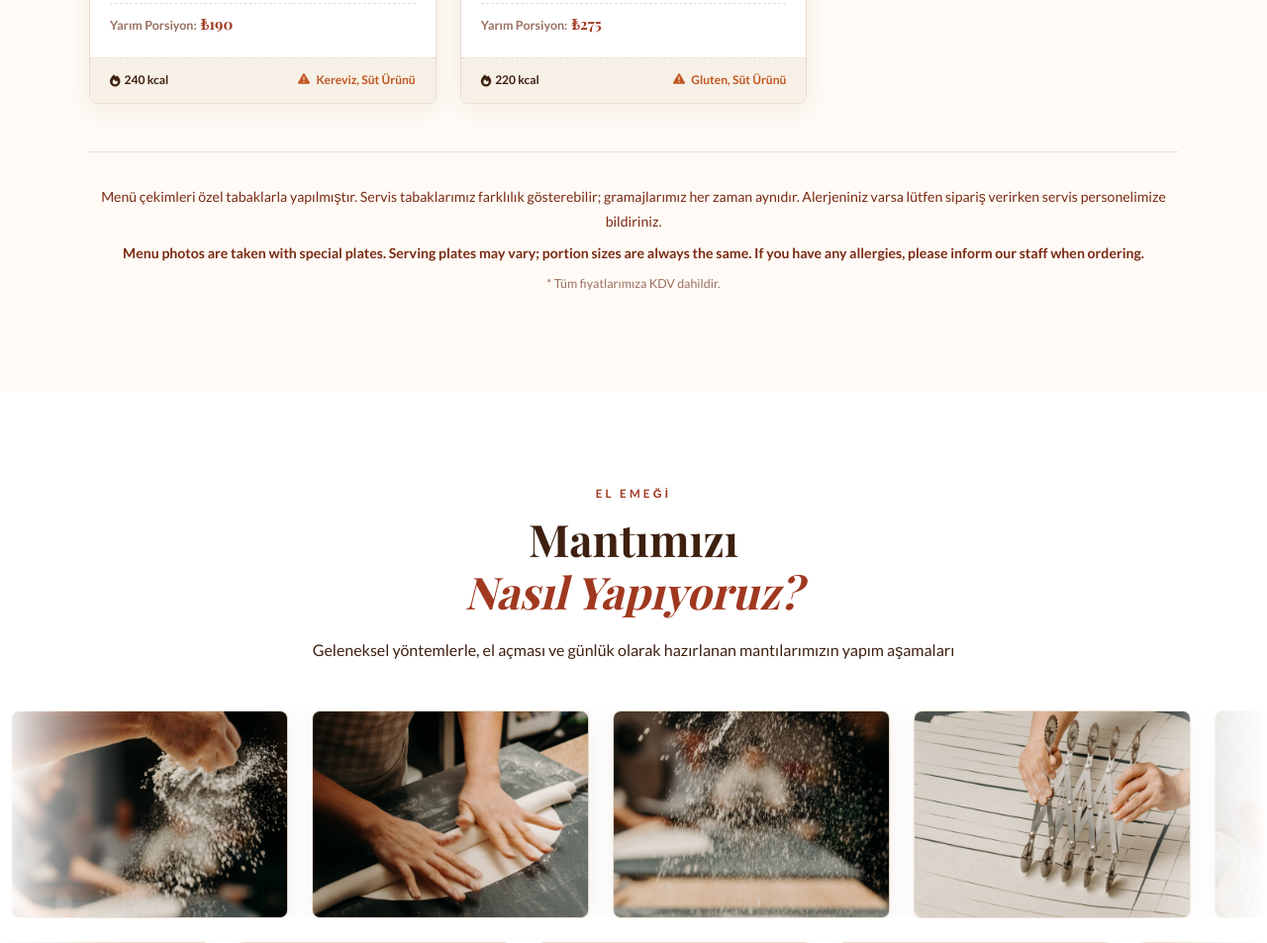
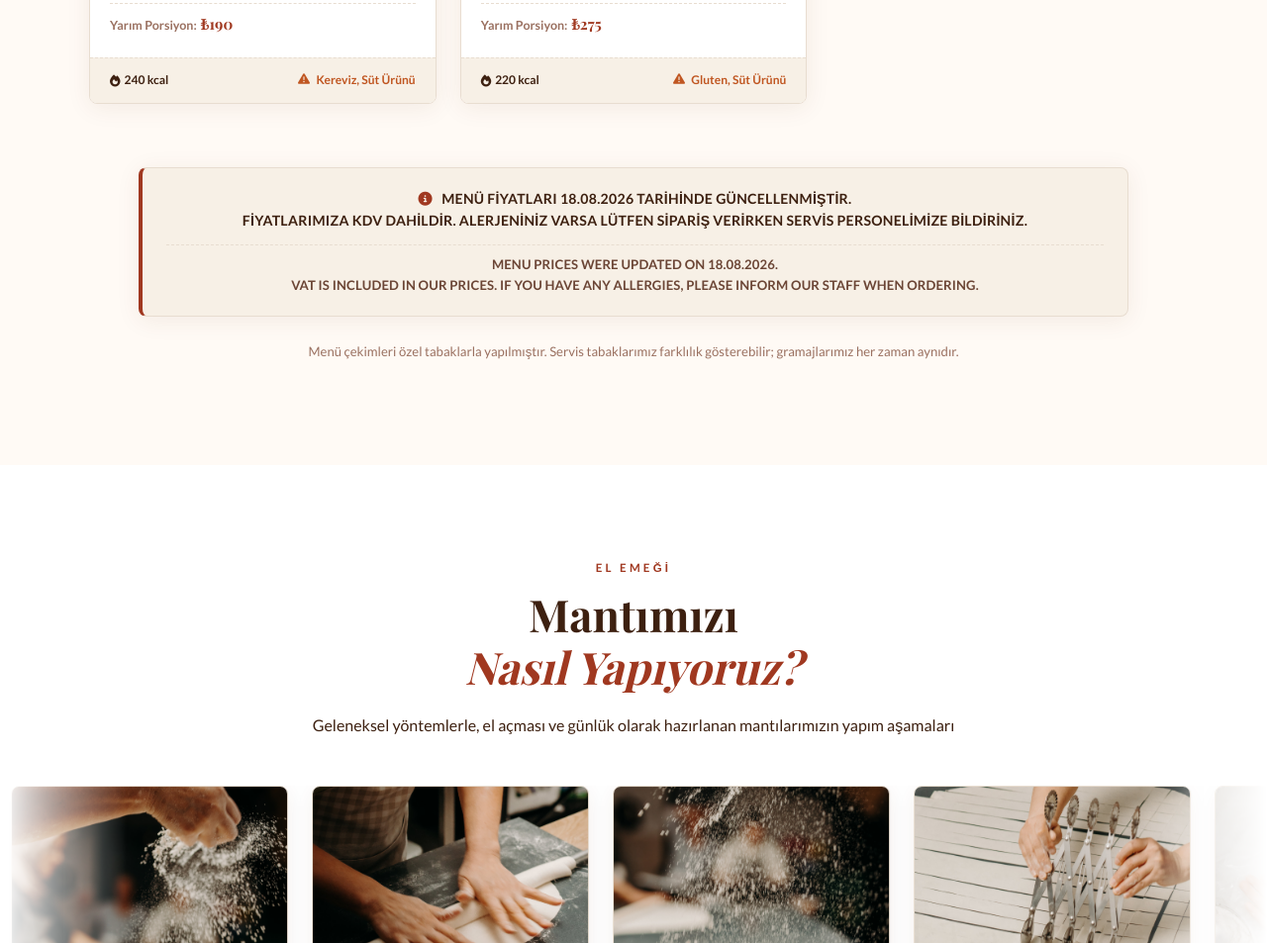
Before and after one commit to dijitalhomee-prog/Sinopia-Mant-, a website: page index.html in a window 1280 px wide. Shown: the part 2725-3678 px from the top of the page at 99% size. Drawn offline with nearby package versions, Linux system fonts and the light colour scheme; no server answers; grey boxes are pictures that could not be loaded; a web font is replaced by a local one.

Commit message:
feat: add menu price update and allergen info bar

```diff
--- a/index.html
+++ b/index.html
@@ -874,9 +874,13 @@
   </div>
 
   <div class="reveal menu-disclaimer">
-    <p class="md-tr">Menü çekimleri özel tabaklarla yapılmıştır. Servis tabaklarımız farklılık gösterebilir; gramajlarımız her zaman aynıdır. Alerjeniniz varsa lütfen sipariş verirken servis personelimize bildiriniz.</p>
-    <p class="md-en">Menu photos are taken with special plates. Serving plates may vary; portion sizes are always the same. If you have any allergies, please inform our staff when ordering.</p>
-    <p class="md-vat">* Tüm fiyatlarımıza KDV dahildir.</p>
+    <div class="menu-info-bar">
+      <div class="mib-content">
+        <p class="mib-tr"><i class="fa-solid fa-circle-info"></i> MENÜ FİYATLARI 18.08.2026 TARİHİNDE GÜNCELLENMİŞTİR.<br>FİYATLARIMIZA KDV DAHİLDİR. ALERJENİNİZ VARSA LÜTFEN SİPARİŞ VERİRKEN SERVİS PERSONELİMİZE BİLDİRİNİZ.</p>
+        <p class="mib-en">MENU PRICES WERE UPDATED ON 18.08.2026.<br>VAT IS INCLUDED IN OUR PRICES. IF YOU HAVE ANY ALLERGIES, PLEASE INFORM OUR STAFF WHEN ORDERING.</p>
+      </div>
+    </div>
+    <p class="md-tr">Menü çekimleri özel tabaklarla yapılmıştır. Servis tabaklarımız farklılık gösterebilir; gramajlarımız her zaman aynıdır.</p>
   </div>
 </section>
 <section class="gallery-section" id="yapilisi">
--- a/style.css
+++ b/style.css
@@ -277,24 +277,57 @@ footer img{height:48px;margin-bottom:1.25rem;opacity:.85}
 }
 
 
-/* MENU DISCLAIMER */
+/* MENU DISCLAIMER & INFO BAR */
 .menu-disclaimer {
-  max-width: 1100px;
+  max-width: 1000px;
   margin: 3rem auto 0;
-  padding-top: 2rem;
-  border-top: 1px solid var(--b);
+  padding-top: 1rem;
   line-height: 1.8;
   text-align: center;
 }
+.menu-info-bar {
+  background: var(--cm);
+  border: 1px solid var(--b);
+  border-left: 4px solid var(--s);
+  border-radius: var(--r);
+  padding: 1.25rem 1.5rem;
+  margin-bottom: 1.5rem;
+  box-shadow: var(--sh);
+  text-align: center;
+}
+.mib-content {
+  display: flex;
+  flex-direction: column;
+  gap: 0.75rem;
+}
+.mib-tr {
+  font-size: 0.88rem;
+  font-weight: 700;
+  color: var(--t);
+  letter-spacing: 0.02em;
+  line-height: 1.6;
+}
+.mib-tr i {
+  color: var(--s);
+  margin-right: 0.4rem;
+}
+.mib-en {
+  font-size: 0.82rem;
+  font-weight: 600;
+  color: var(--tm);
+  letter-spacing: 0.01em;
+  line-height: 1.6;
+  padding-top: 0.6rem;
+  border-top: 1px dashed var(--b);
+}
 .md-tr {
-  font-size: 0.88rem;
-  color: var(--sd);
+  font-size: 0.82rem;
+  color: var(--tl);
   margin-bottom: 0.4rem;
 }
 .md-en {
-  font-size: 0.88rem;
-  color: var(--sd);
-  font-weight: 700;
+  font-size: 0.82rem;
+  color: var(--tl);
   margin-bottom: 0.5rem;
 }
 .md-vat {
```
Also changed, not shown: en.html (+7 -3 lines).
